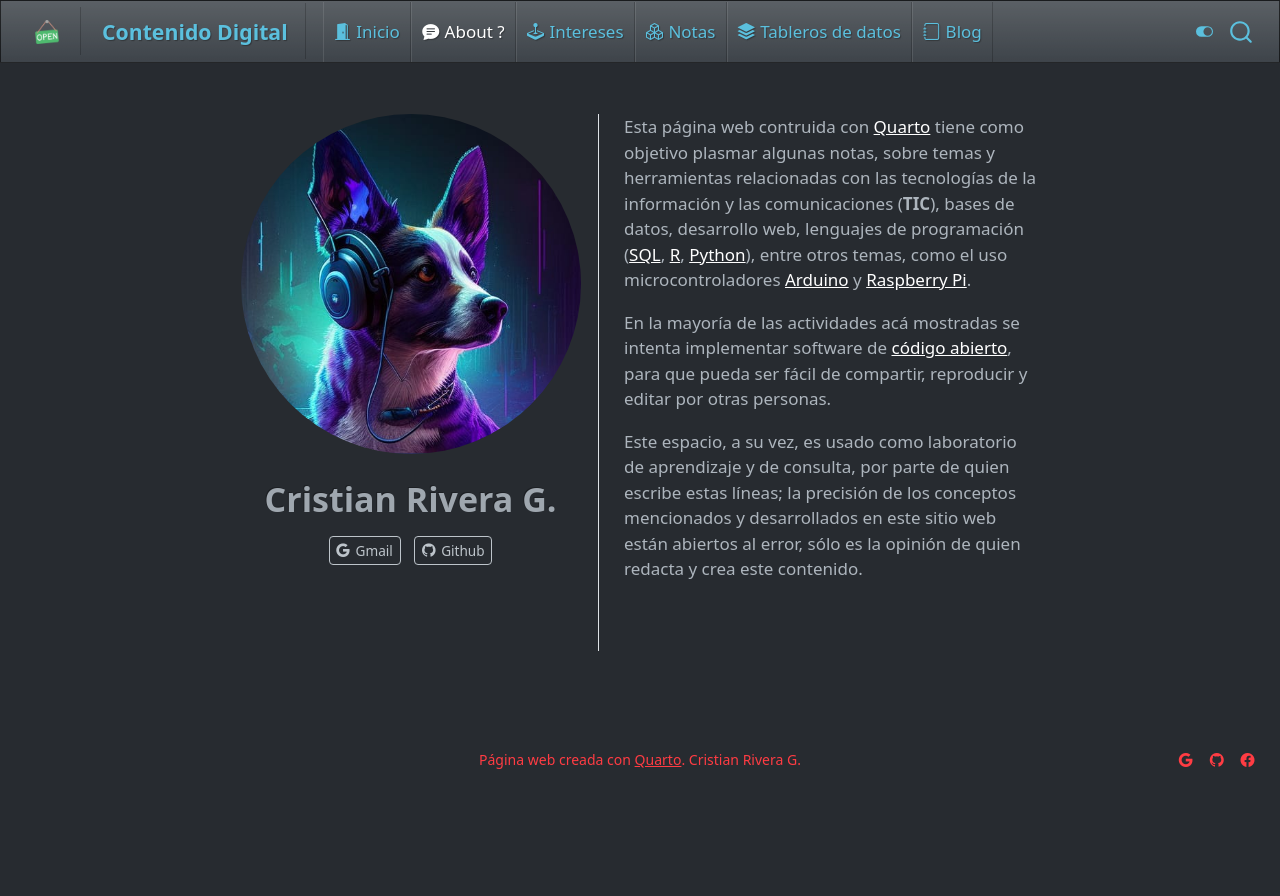
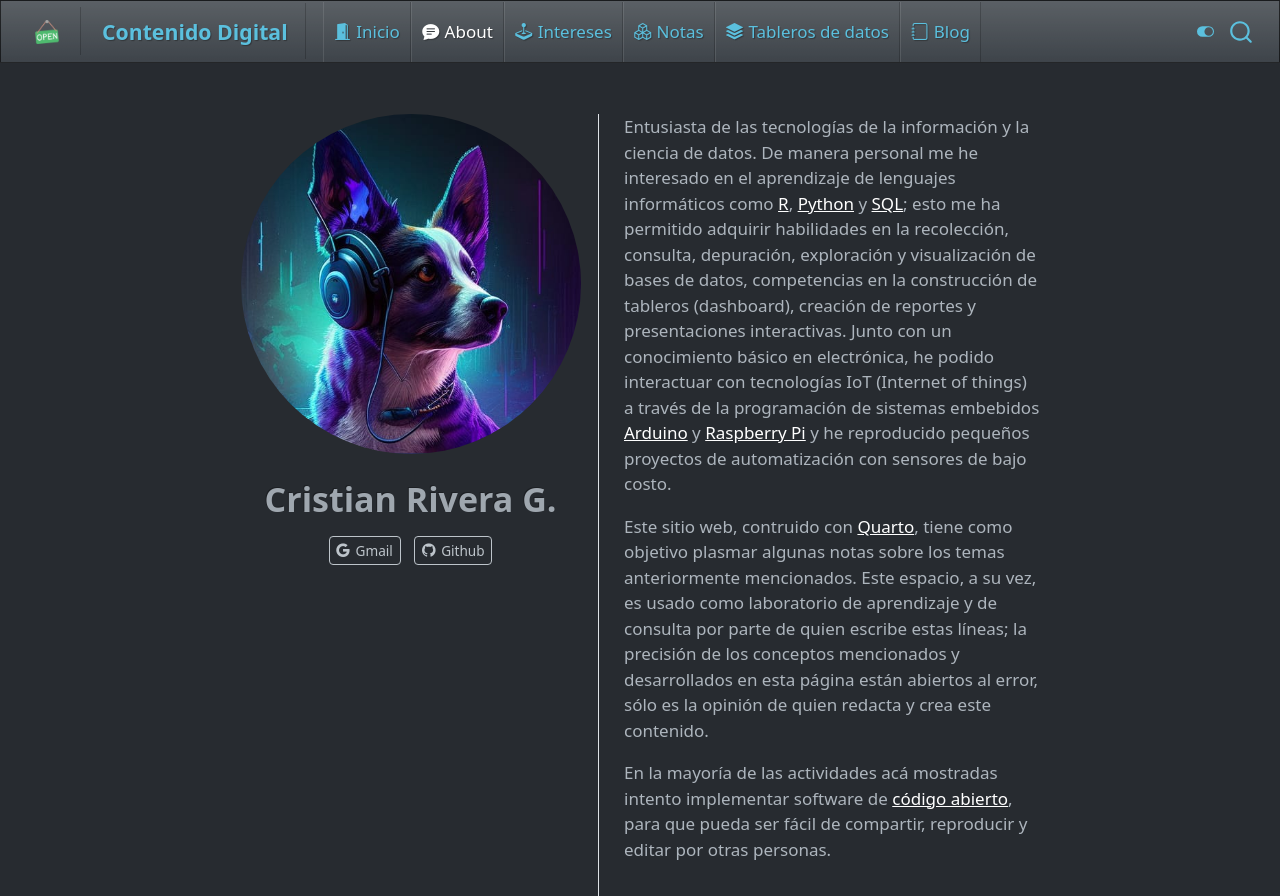
Before and after one commit to riveracrist/riveracrist.github.io, a plain HTML site: page docs/about.html in a window 1280 px wide. Shown: the top 896 px of the page. Before the commit the page ends 800 px from the top, so only its background shows below. Drawn offline with Linux system fonts and the light colour scheme.

Commit message:
Editando about, blog, index, intereses, notas, tableros

```diff
--- a/docs/about.html
+++ b/docs/about.html
@@ -101,7 +101,7 @@ ul.task-list li input[type="checkbox"] {
   <li class="nav-item">
     <a class="nav-link active" href="./about.html" rel="" target="" aria-current="page"><i class="bi bi-bi bi-chat-text-fill" role="img">
 </i>
- <span class="menu-text">About ?</span></a>
+ <span class="menu-text">About</span></a>
   </li>
   <li class="nav-item">
     <a class="nav-link" href="./intereses.html" rel="" target=""><i class="bi bi-bi bi-joystick" role="img">
@@ -160,9 +160,9 @@ ul.task-list li input[type="checkbox"] {
 </div>
   </div>
   <div class="about-contents"><main class="content" id="quarto-document-content">
-<p>Esta página web contruida con <a href="https://quarto.org/docs/websites">Quarto</a> tiene como objetivo plasmar algunas notas, sobre temas y herramientas relacionadas con las tecnologías de la información y las comunicaciones (<strong>TIC</strong>), bases de datos, desarrollo web, lenguajes de programación (<a href="https://es.wikipedia.org/wiki/SQL">SQL</a>, <a href="https://www.r-project.org/">R</a>, <a href="https://www.python.org/">Python</a>), entre otros temas, como el uso microcontroladores <a href="https://www.arduino.cc/">Arduino</a> y <a href="https://www.raspberrypi.com/">Raspberry Pi</a>.</p>
-<p>En la mayoría de las actividades acá mostradas se intenta implementar software de <a href="https://es.wikipedia.org/wiki/C%C3%B3digo_abierto">código abierto</a>, para que pueda ser fácil de compartir, reproducir y editar por otras personas.</p>
-<p>Este espacio, a su vez, es usado como laboratorio de aprendizaje y de consulta, por parte de quien escribe estas líneas; la precisión de los conceptos mencionados y desarrollados en este sitio web están abiertos al error, sólo es la opinión de quien redacta y crea este contenido.</p>
+<p>Entusiasta de las tecnologías de la información y la ciencia de datos. De manera personal me he interesado en el aprendizaje de lenguajes informáticos como <a href="https://www.r-project.org/">R</a>, <a href="https://www.python.org/">Python</a> y <a href="https://es.wikipedia.org/wiki/SQL">SQL</a>; esto me ha permitido adquirir habilidades en la recolección, consulta, depuración, exploración y visualización de bases de datos, competencias en la construcción de tableros (dashboard), creación de reportes y presentaciones interactivas. Junto con un conocimiento básico en electrónica, he podido interactuar con tecnologías IoT (Internet of things) a través de la programación de sistemas embebidos <a href="https://www.arduino.cc/">Arduino</a> y <a href="https://www.raspberrypi.com/">Raspberry Pi</a> y he reproducido pequeños proyectos de automatización con sensores de bajo costo.</p>
+<p>Este sitio web, contruido con <a href="https://quarto.org/docs/websites">Quarto</a>, tiene como objetivo plasmar algunas notas sobre los temas anteriormente mencionados. Este espacio, a su vez, es usado como laboratorio de aprendizaje y de consulta por parte de quien escribe estas líneas; la precisión de los conceptos mencionados y desarrollados en esta página están abiertos al error, sólo es la opinión de quien redacta y crea este contenido.</p>
+<p>En la mayoría de las actividades acá mostradas intento implementar software de <a href="https://es.wikipedia.org/wiki/C%C3%B3digo_abierto">código abierto</a>, para que pueda ser fácil de compartir, reproducir y editar por otras personas.</p>
 
 
 </main></div>
```
Also changed, not shown: docs/blog.html (+1 -1 lines), docs/index.html (+1 -1 lines), docs/intereses.html (+1 -1 lines), docs/notas.html (+1 -1 lines), docs/search.json (+2 -2 lines), docs/tableros.html (+2 -1 lines).
